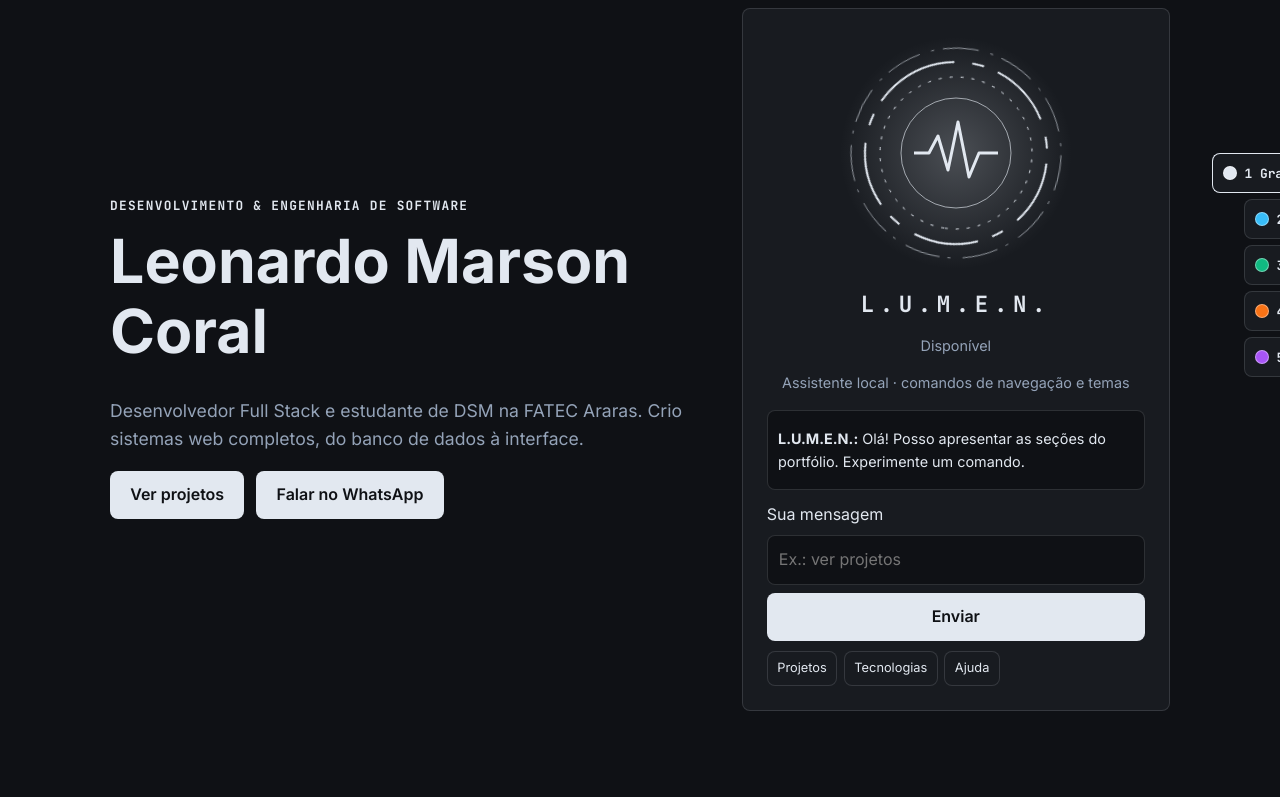
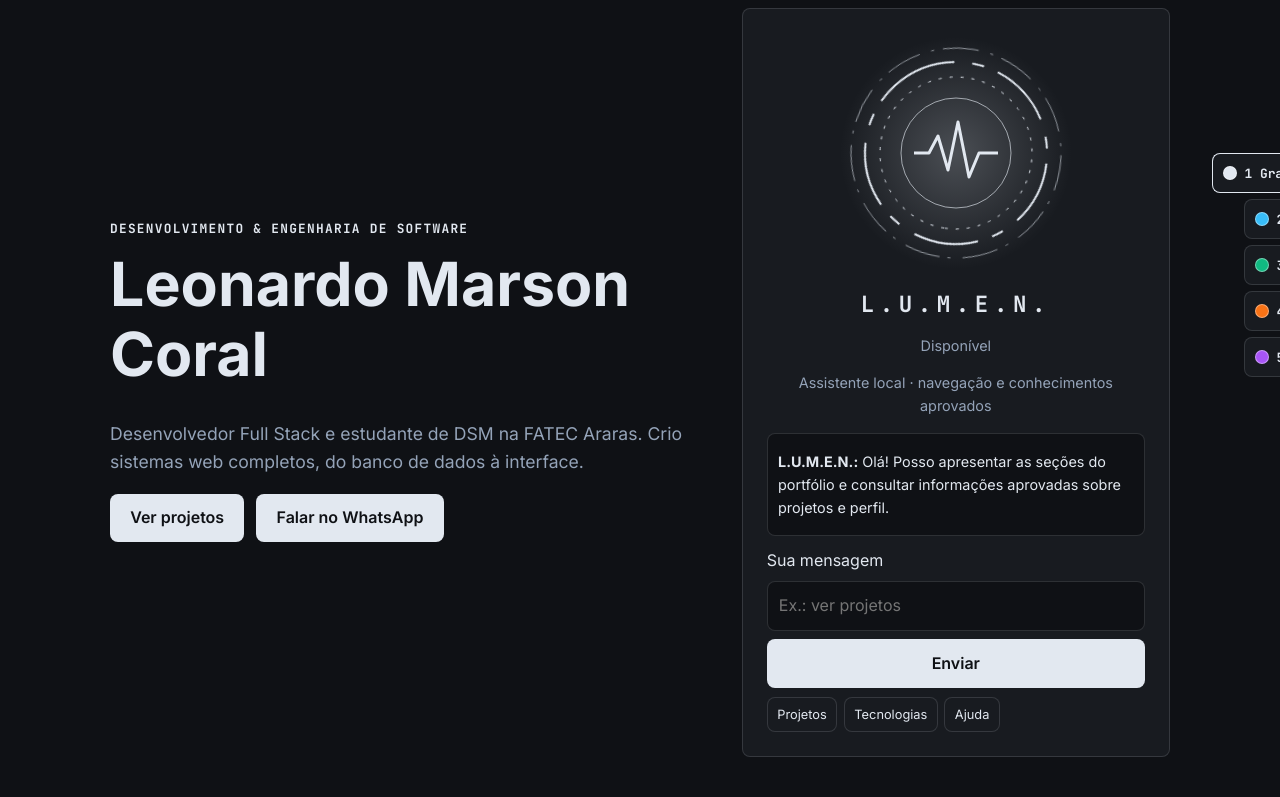
Before and after one commit to Leonardo360-arch/Portifolio-, a PHP site: page / in a window 1280 px wide. Shown: the part 135-932 px from the top of the page. Run offline with PHP 8.4, Linux system fonts and the light colour scheme; data that the repository does not hold is empty.

Commit message:
feat(lumen): expose knowledge query in public conversation

```diff
--- a/partials/lumen-preview.php
+++ b/partials/lumen-preview.php
@@ -10,10 +10,11 @@
   </svg>
   <h2 id="lumen-title">L.U.M.E.N.</h2>
   <p role="status">Disponível</p>
-  <p>Assistente local · comandos de navegação e temas</p>
+  <p>Assistente local · navegação e conhecimentos aprovados</p>
   <div class="lumen-chat">
-    <div role="log" aria-label="Conversa com Lumen" aria-live="polite" tabindex="0"><p><strong>L.U.M.E.N.:</strong> Olá! Posso apresentar as seções do portfólio. Experimente um comando.</p></div>
+    <div role="log" aria-label="Conversa com Lumen" aria-live="polite" tabindex="0"><p><strong>L.U.M.E.N.:</strong> Olá! Posso apresentar as seções do portfólio e consultar informações aprovadas sobre projetos e perfil.</p></div>
     <form>
+      <?= csrf_field() ?>
       <label for="lumen-message">Sua mensagem</label>
       <input id="lumen-message" maxlength="240" required autocomplete="off" placeholder="Ex.: ver projetos">
       <button class="btn" type="submit">Enviar</button>
```
